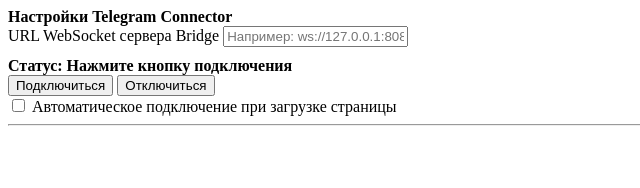
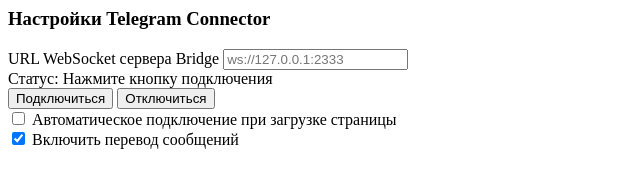
Before and after one commit to scavru/SillyTavern-Telegram-Connector, a plain HTML site: page settings.html in a window 1280 px wide. Shown: the whole page, without its empty margins (0-640 px from the left). Drawn offline with Linux system fonts and the light colour scheme.

Commit message:
Add files via upload

```diff
--- a/settings.html
+++ b/settings.html
@@ -37,33 +37,32 @@
         }
         return gk_fileData[filename] || "";
         }
-        </script><!-- settings.html -->
-<div class="telegram-connector-settings">
-    <div class="inline-drawer">
-        <div class="inline-drawer-toggle inline-drawer-header">
-            <b>Настройки Telegram Connector</b>
-            <div class="inline-drawer-icon fa-solid fa-circle-chevron-down down"></div>
+        </script><!DOCTYPE html>
+<html>
+<head>
+    <meta charset="UTF-8">
+    <title>Настройки Telegram Connector</title>
+</head>
+<body>
+    <div>
+        <h3>Настройки Telegram Connector</h3>
+        <div>
+            <label for="telegram_bridge_url">URL WebSocket сервера Bridge</label>
+            <input type="text" id="telegram_bridge_url" placeholder="ws://127.0.0.1:2333">
+            <div id="telegram_connection_status">Статус: Нажмите кнопку подключения</div>
         </div>
-        <div class="inline-drawer-content">
-            <div class="telegram-connector_block flex-container">
-                <label for="telegram_bridge_url">URL WebSocket сервера Bridge</label>
-                <input type="text" id="telegram_bridge_url" class="text_pole" placeholder="Например: ws://127.0.0.1:8080">
-                <div id="telegram_connection_status" style="margin-top: 10px; font-weight: bold;">Статус: Нажмите кнопку подключения</div>
-            </div>
-
-            <div class="telegram-connector_block flex-container">
-                <input id="telegram_connect_button" class="menu_button" type="button" value="Подключиться" />
-                <input id="telegram_disconnect_button" class="menu_button" type="button" value="Отключиться" />
-            </div>
-
-            <div class="telegram-connector_block flex-container">
-                <label class="checkbox_label" for="telegram_auto_connect">
-                    <input type="checkbox" id="telegram_auto_connect">
-                    <span>Автоматическое подключение при загрузке страницы</span>
-                </label>
-            </div>
-
-            <hr class="sysHR" />
+        <div>
+            <button id="telegram_connect_button">Подключиться</button>
+            <button id="telegram_disconnect_button">Отключиться</button>
+        </div>
+        <div>
+            <input type="checkbox" id="telegram_auto_connect">
+            <label for="telegram_auto_connect">Автоматическое подключение при загрузке страницы</label>
+        </div>
+        <div>
+            <input type="checkbox" id="telegram_enable_translation" checked>
+            <label for="telegram_enable_translation">Включить перевод сообщений</label>
         </div>
     </div>
-</div>
+</body>
+</html>
```
Also changed, not shown: index.js (+33 -5 lines), README.md.
